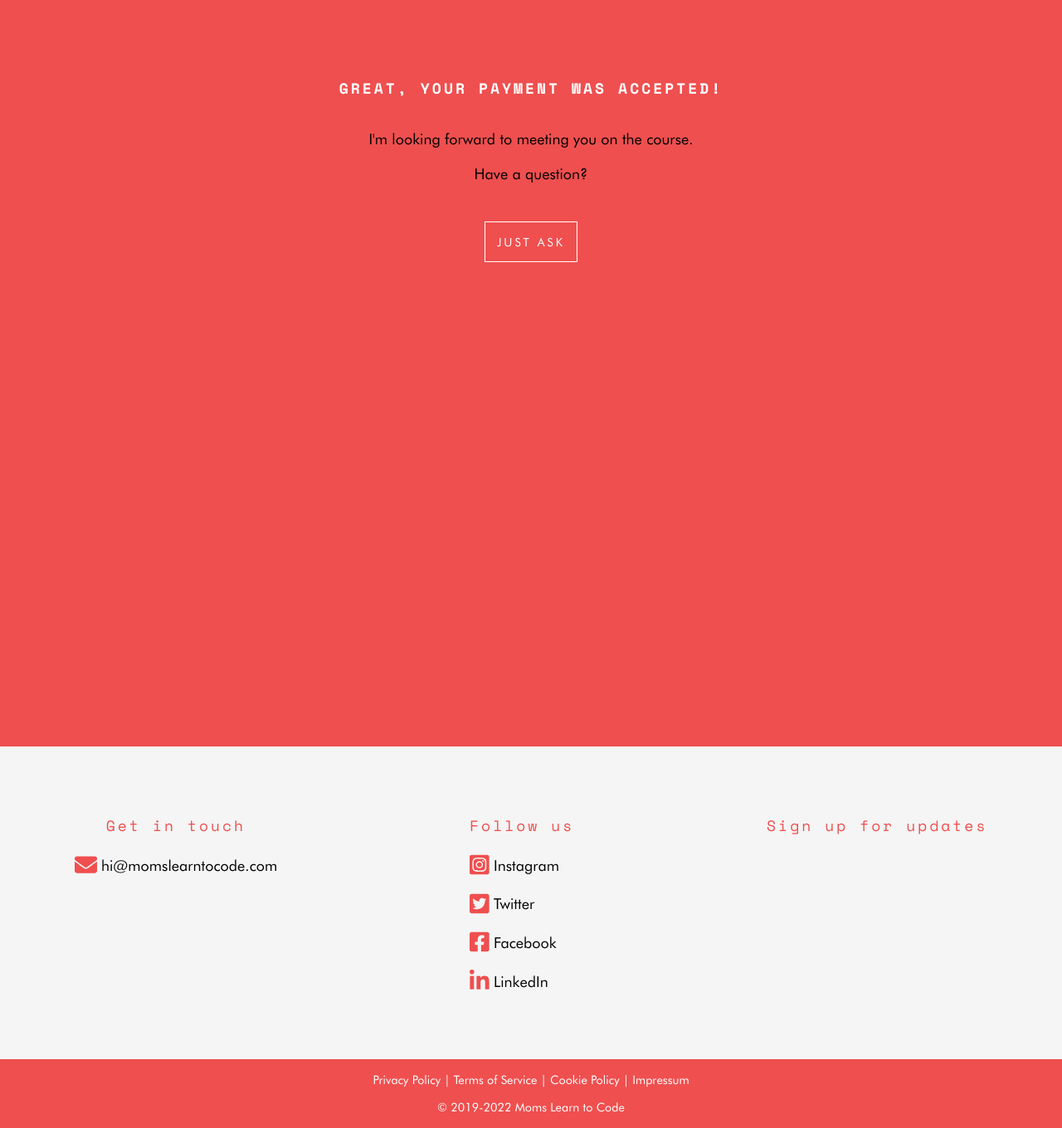
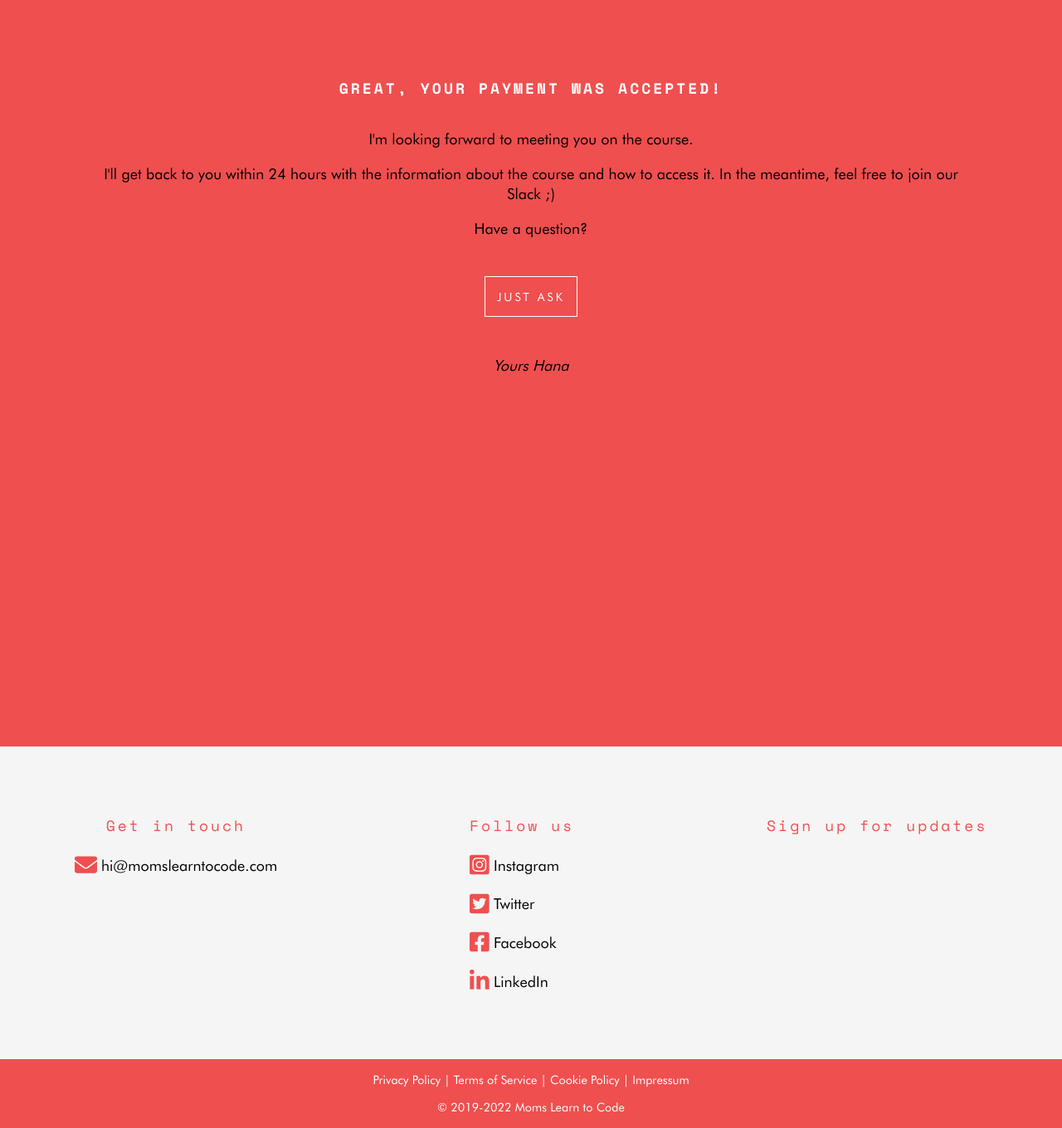
Before and after one commit to hharen/mltc_jekyll, a Jekyll site: the page built from success.html, in a window 1280 px wide. Shown: the whole page at 83% size. Built offline with Jekyll 4.4.1, drawn with Linux system fonts in a browser that asks for light colours; nearby versions of some CDN libraries.

Commit message:
Tweak success payment page

```diff
--- a/success.html
+++ b/success.html
@@ -8,7 +8,12 @@ description: Thank you for your payment.
       <div class="container red center">
         <h2>Great, your payment was accepted!</h2>
         <p>I'm looking forward to meeting you on the course.</p>
+
+        <p>I'll get back to you within 24 hours with the information about the course and how to access it. In the meantime, feel free to <a href="https://join.slack.com/t/momslearntocode/shared_invite/zt-1gjqrpt1i-0CcFH1pgekISuEnmCVBE1A">join our Slack</a> ;) </p>
+
         <p>Have a question?</p>
         <a href='mailto:hi@momslearntocode.com' target="_blank" class="button outline-button small">Just ask</a>
+
+        <p><i>Yours Hana</i></p>
       </div>
     </header>
```
